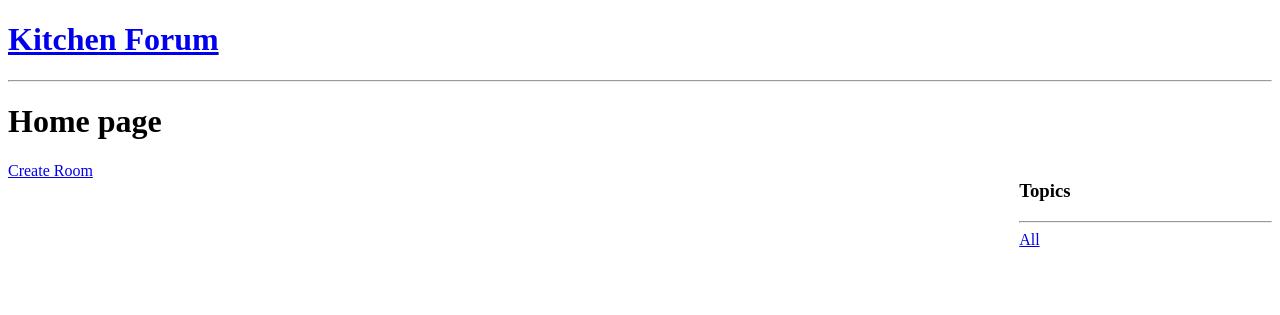
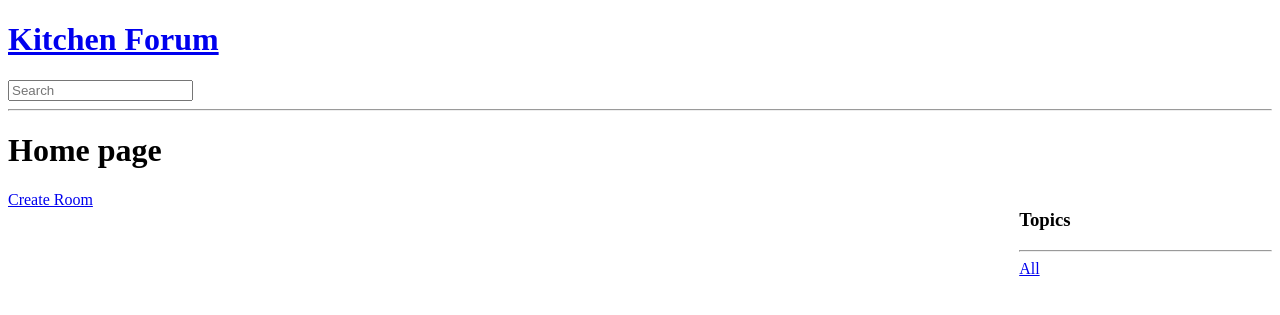
Before and after one commit to 5undel/Kitchen-Forum, a Django app: template base/templates/base/home.html in a window 1280 px wide. Shown: the top 315 px of the page. Run offline with Django 3.2, Linux system fonts and the light colour scheme; the template is opened without the code that fills it, so the values that code supplies are empty.

Commit message:
Add search bar

```diff
--- a/templates/menubar.html
+++ b/templates/menubar.html
@@ -1,2 +1,6 @@
 <a href="/"><h1>Kitchen Forum</h1></a>
+
+<form action="{% url 'home' %}" method="GET">
+    <input type="text" name="r" placeholder="Search"/>
+</form>
 <hr>
```
